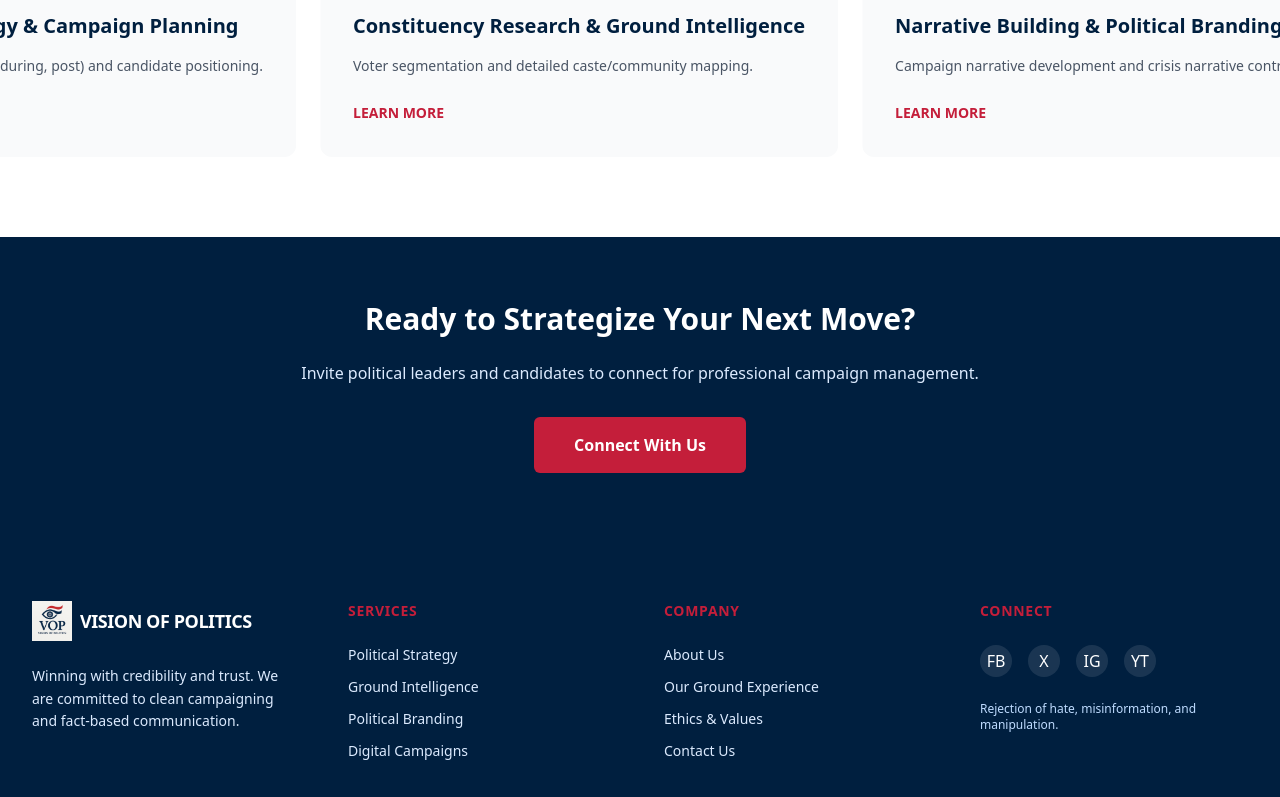
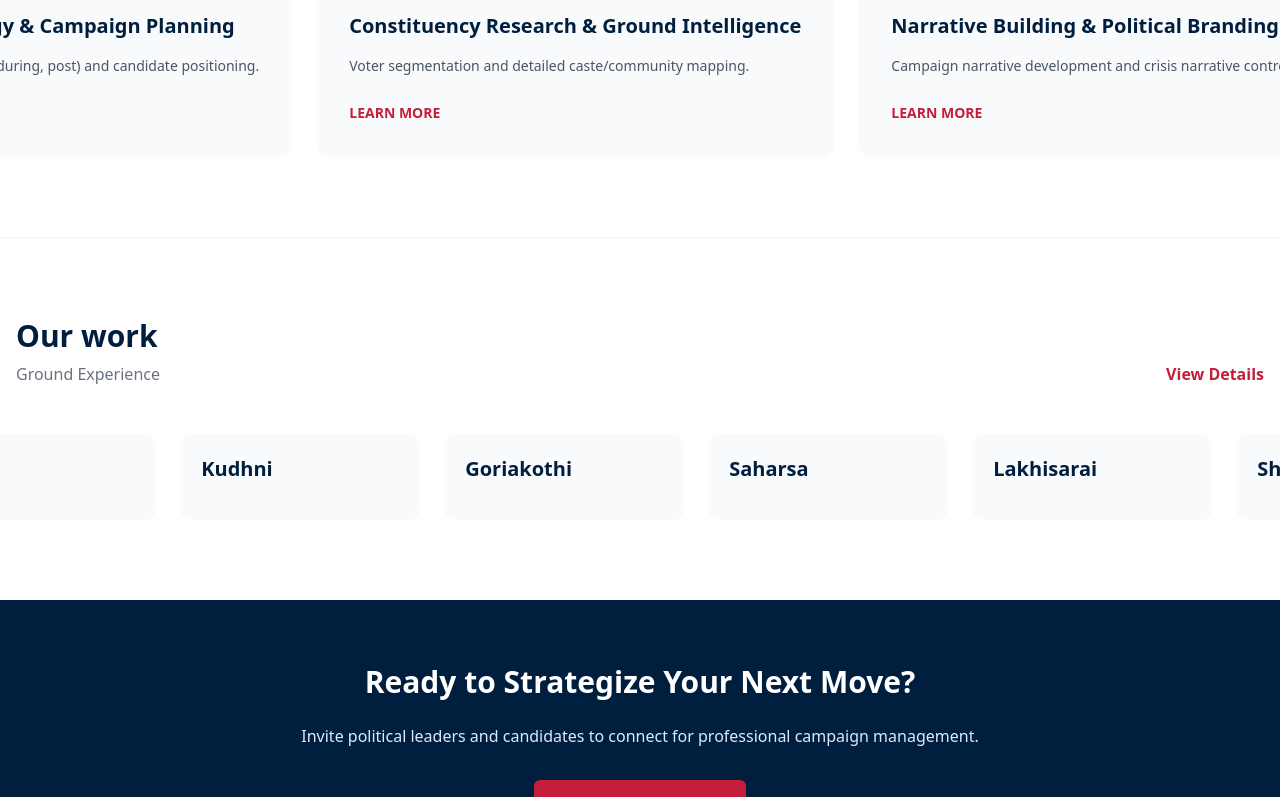
Before and after one commit to sachinpalcs/VOP, a React (Vite) app: page / in a window 1280 px wide. Shown: the part 1743-2540 px from the top of the page. Built offline with nearby package versions, Linux system fonts and the light colour scheme.

Commit message:
home page fix

```diff
--- a/src/components/layout/Footer.jsx
+++ b/src/components/layout/Footer.jsx
@@ -33,8 +33,8 @@ const Footer = () => {
             <h3 className="text-[#c41e3a] font-bold uppercase tracking-wider text-sm mb-6">Company</h3>
             <ul className="space-y-3 text-sm text-blue-100">
               <li><Link to="/about" className="hover:text-white transition-colors">About Us</Link></li>
-              <li><Link to="/work" className="hover:text-white transition-colors">Our Ground Experience</Link></li>
-              <li><Link to="/ethics" className="hover:text-white transition-colors">Ethics & Values</Link></li>
+              <li><Link to="/our-work" className="hover:text-white transition-colors">Our Ground Experience</Link></li>
+              <li><Link to="/ethics-value" className="hover:text-white transition-colors">Ethics & Values</Link></li>
               <li><Link to="/contact" className="hover:text-white transition-colors">Contact Us</Link></li>
             </ul>
           </div>
--- a/src/pages/Home.jsx
+++ b/src/pages/Home.jsx
@@ -4,6 +4,7 @@ import Hero from '../components/home/Hero';
 import Pillars from '../components/home/Pillars';
 import { services } from '../data/services';
 import { motion, AnimatePresence } from 'framer-motion';
+import {constituencies} from '../data/constituencies';
 
 const Home = () => {
   return (
@@ -87,6 +88,40 @@ const Home = () => {
       </section>
 
 
+      <section className="py-20 bg-white border-t border-gray-100 overflow-hidden">
+        <div className="max-w-7xl mx-auto px-4 mb-12 flex justify-between items-end">
+          <div>
+            <h2 className="text-3xl font-bold text-[#001f3f]">Our work</h2>
+            <p className="text-gray-500 mt-2">Ground Experience</p>
+          </div>
+          <Link to="/our-work" className="text-[#c41e3a] font-bold hover:underline">
+            View Details
+          </Link>
+        </div>
+
+        <div className="relative flex overflow-hidden">
+          <motion.div
+            className="flex gap-6 pr-6"
+            animate={{ x: ["0%", "-50%"] }}
+            transition={{ ease: "linear", duration: 30, repeat: Infinity }}
+          >
+            {constituencies.map((constituency, idx) => (
+              <div
+                key={idx}
+                className="min-w-60 p-5 bg-gray-50 rounded-xl border border-transparent hover:border-[#c41e3a] transition-all shrink-0"
+              >
+                <h3 className="font-bold text-[#001f3f] text-xl mb-4">{constituency}</h3>
+                {/* <p className="text-gray-600 mb-6 text-sm">{constituency.description}</p> */}
+                {/* <Link to="/services" className="text-[#c41e3a] text-sm font-bold uppercase">
+                  Learn More
+                </Link> */}
+              </div>
+            ))}
+          </motion.div>
+        </div>
+      </section>
+
+
       {/* Final CTA [cite: 32, 33] */}
       <section className="bg-[#001f3f] py-16">
         <div className="max-w-4xl mx-auto text-center px-4">
```
